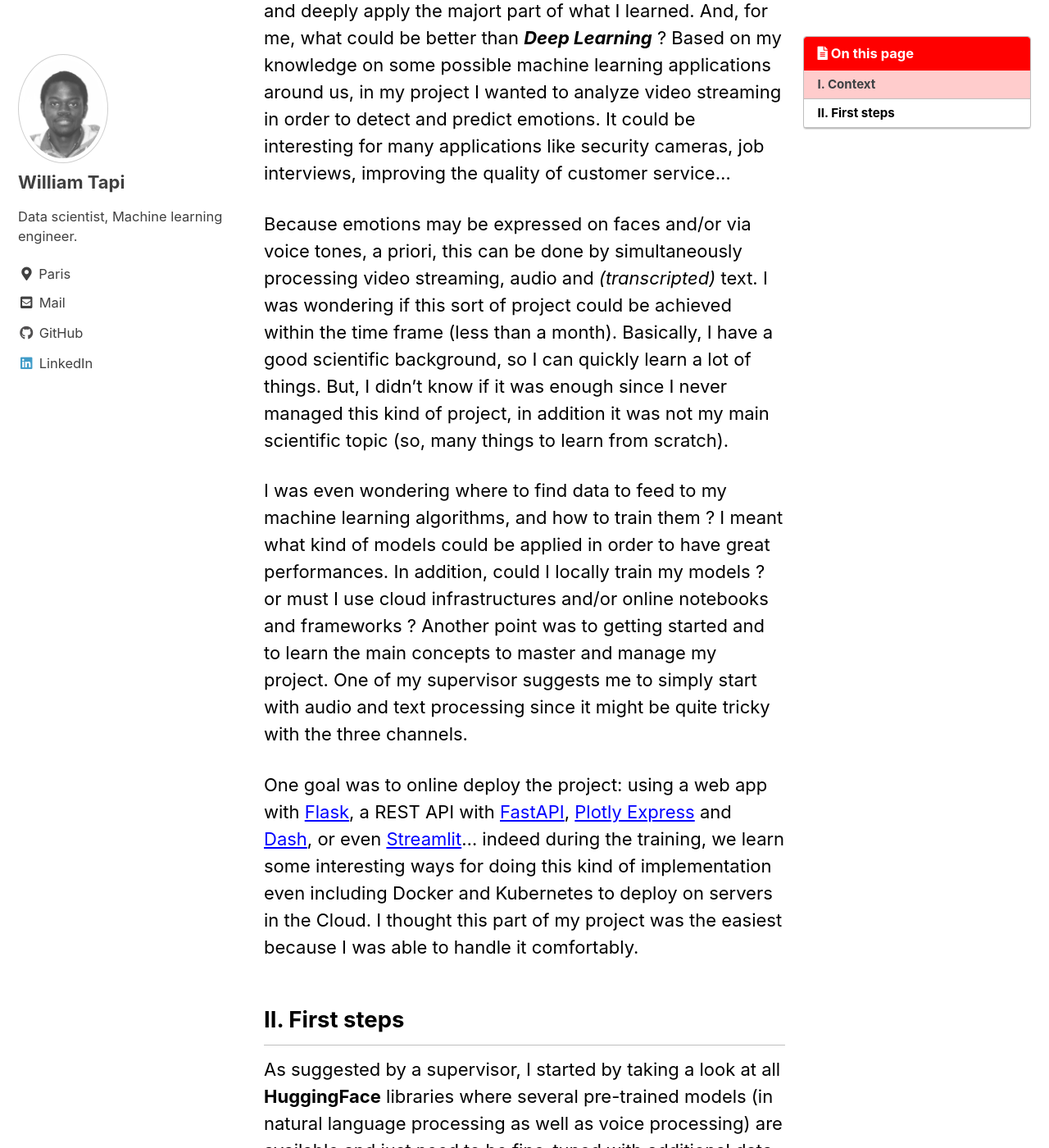
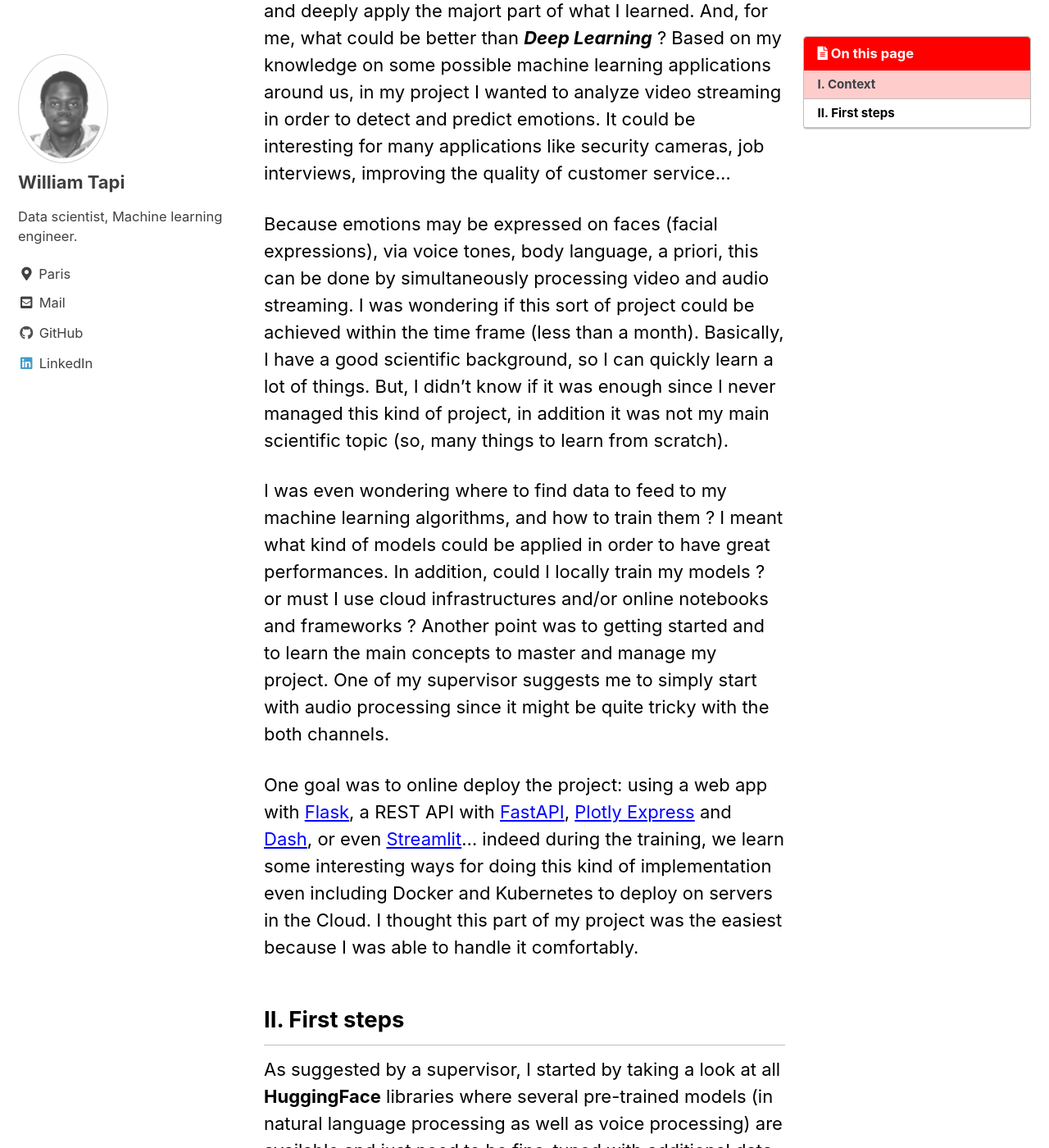
Before and after one commit to Will007-max/Will007-max.github.io, a Jekyll site: the page built from _posts/2021-03-26-first_project.md, in a window 1280 px wide and 1400 px high, scrolled down 452 px. Shown: the whole window at 82% size. Built offline with Jekyll 4.4.1, drawn with Linux system fonts in a browser that asks for light colours; cached includes are drawn as plain includes; comment, search, counter and statistics services are not loaded.

Commit message:
new article

```diff
--- a/_posts/2021-03-26-first_project.md
+++ b/_posts/2021-03-26-first_project.md
@@ -26,9 +26,9 @@ Here are some words about how I wrote and organized my first project. Who know,
 
 Completing my data science bootcamp, I wanted to realize a great interesting project allowing me to develop new skills and deeply apply the majort part of what I learned. And, for me, what could be better than ***Deep Learning*** ? Based on my knowledge on some possible machine learning applications around us, in my project I wanted to analyze video streaming in order to detect and predict emotions. It could be interesting for many applications like security cameras, job interviews, improving the quality of customer service...
 
-Because emotions may be expressed on faces and/or via voice tones, a priori, this can be done by simultaneously processing video streaming, audio and *(transcripted)* text. I was wondering if this sort of project could be achieved within the time frame (less than a month). Basically, I have a good scientific background, so I can quickly learn a lot of things. But, I didn't know if it was enough since I never managed this kind of project, in addition it was not my main scientific topic (so, many things to learn from scratch).
+Because emotions may be expressed on faces (facial expressions), via voice tones, body language, a priori, this can be done by simultaneously processing video and audio streaming. I was wondering if this sort of project could be achieved within the time frame (less than a month). Basically, I have a good scientific background, so I can quickly learn a lot of things. But, I didn't know if it was enough since I never managed this kind of project, in addition it was not my main scientific topic (so, many things to learn from scratch).
 
-I was even wondering where to find data to feed to my machine learning algorithms, and how to train them ? I meant what kind of models could be applied in order to have great performances. In addition, could I locally train my models ? or must I use cloud infrastructures and/or online notebooks and frameworks ? Another point was to getting started and to learn the main concepts to master and manage my project. One of my supervisor suggests me to simply start with audio and text processing since it might be quite tricky with the three channels.
+I was even wondering where to find data to feed to my machine learning algorithms, and how to train them ? I meant what kind of models could be applied in order to have great performances. In addition, could I locally train my models ? or must I use cloud infrastructures and/or online notebooks and frameworks ? Another point was to getting started and to learn the main concepts to master and manage my project. One of my supervisor suggests me to simply start with audio processing since it might be quite tricky with the both channels.
 
 One goal was to online deploy the project: using a web app with [Flask](https://flask.palletsprojects.com/), a REST API with [FastAPI]('https://fastapi.tiangolo.com'), [Plotly Express](https://plotly.com/python/plotly-express/) and [Dash](https://dash-gallery.plotly.host/Portal/), or even [Streamlit](https://streamlit.io)... indeed during the training, we learn some interesting ways for doing this kind of implementation even including Docker and Kubernetes to deploy on servers in the Cloud. I thought this part of my project was the easiest because I was able to handle it comfortably.
 
```
